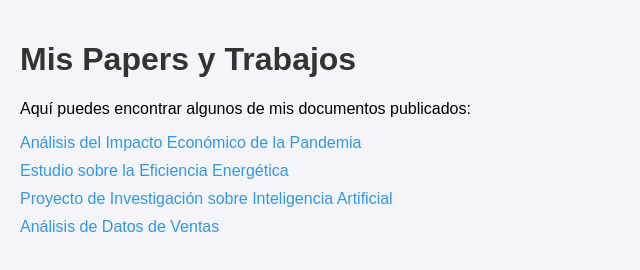
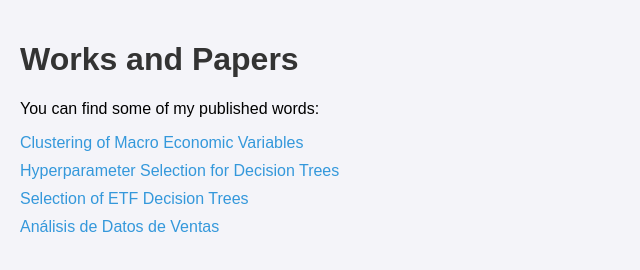
Before and after one commit to lhgomezb/Works_and_Papers, a plain HTML site: page index.html in a window 1280 px wide. Shown: the whole page, without its empty margins (0-640 px from the left). Drawn offline with Linux system fonts and the light colour scheme.

Commit message:
index.html Editing
Editted index.html file

```diff
--- a/index.html
+++ b/index.html
@@ -3,7 +3,7 @@
 <head>
     <meta charset="UTF-8">
     <meta name="viewport" content="width=device-width, initial-scale=1.0">
-    <title>Mis Papers y Trabajos</title>
+    <title>Works and Papers</title>
     <style>
         body {
             font-family: Arial, sans-serif;
@@ -31,12 +31,12 @@
     </style>
 </head>
 <body>
-    <h1>Mis Papers y Trabajos</h1>
-    <p>Aquí puedes encontrar algunos de mis documentos publicados:</p>
+    <h1>Works and Papers</h1>
+    <p>You can find some of my published words:</p>
     <ul>
-        <li><a href="papers/impacto_economico.pdf">Análisis del Impacto Económico de la Pandemia</a></li>
-        <li><a href="papers/eficiencia_energetica.pdf">Estudio sobre la Eficiencia Energética</a></li>
-        <li><a href="trabajos/IA_proyecto.pdf">Proyecto de Investigación sobre Inteligencia Artificial</a></li>
+        <li><a href="White Paper Clustering and Variable Replacement.pdf">Clustering of Macro Economic Variables</a></li>
+        <li><a href="Selecting Hyperparameters for Decision Trees.pdf">Hyperparameter Selection for Decision Trees</a></li>
+        <li><a href="Tree Selection.pdf">Selection of ETF Decision Trees</a></li>
         <li><a href="trabajos/analisis_ventas.pdf">Análisis de Datos de Ventas</a></li>
     </ul>
 </body>
```
Also changed, not shown: 3 other files.
